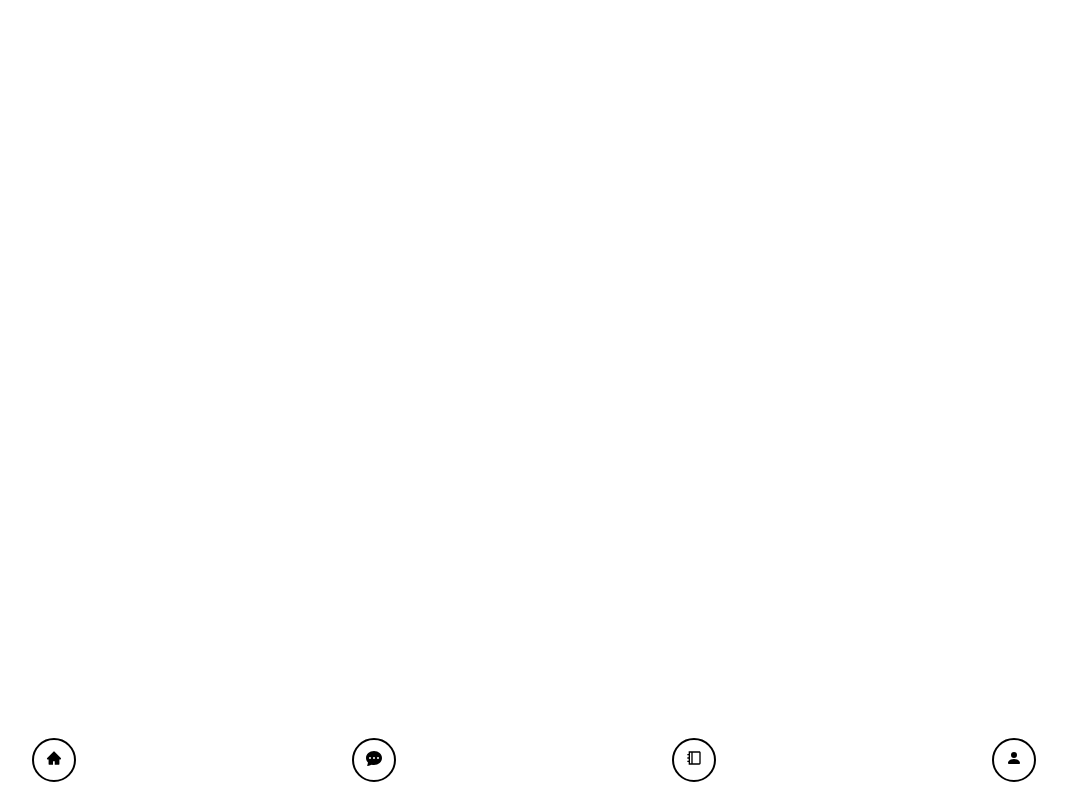
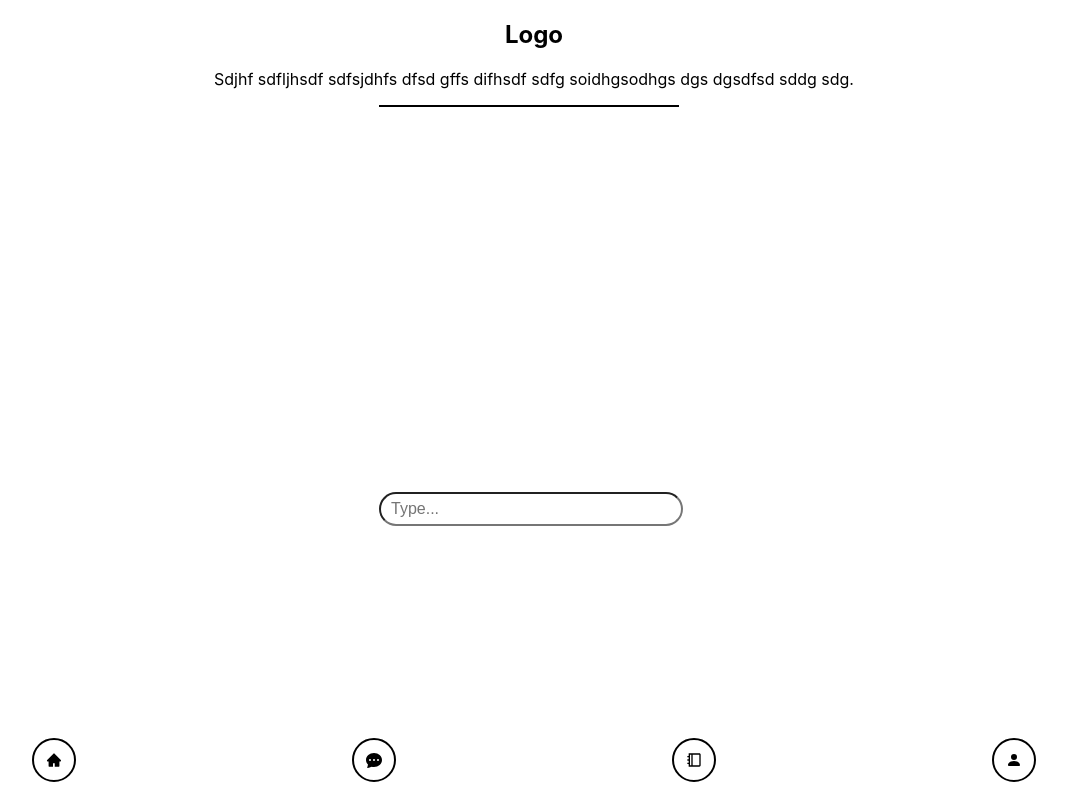
Before and after one commit to GALH2021/serenity, a JavaScript app: page /chat in a window 1280 px wide. Shown: the whole page, without its empty margins (106-1173 px from the left). Built offline with nearby package versions, Linux system fonts and the light colour scheme; the HTML template or start-up script is replaced by a standard one.

Commit message:
basic no function chat designed

```diff
--- a/src/App.css
+++ b/src/App.css
@@ -1,38 +1,32 @@
-.App {
-  text-align: center;
+.main-home-container {
+  display: flex;
+  justify-content: center;
+  flex-wrap: wrap;
 }
 
-.App-logo {
-  height: 40vmin;
-  pointer-events: none;
+.navbar-container {
+  display: flex;
+  justify-content: space-around;
+  align-items: center;
+  position: fixed;
+  color: black;
+  background-color: white;
+  height: 80px;
+  width: 100vw;
+  bottom: 0;
+  z-index: 100;
 }
 
-@media (prefers-reduced-motion: no-preference) {
-  .App-logo {
-    animation: App-logo-spin infinite 20s linear;
-  }
+.icon-circle {
+  height: 40px;
+  width: 40px;
+  border-radius: 50px;
+  display: flex;
+  justify-content: center;
+  align-items: center;
+  border: 2px solid black;
 }
 
-.App-header {
-  background-color: #282c34;
-  min-height: 100vh;
-  display: flex;
-  flex-direction: column;
-  align-items: center;
-  justify-content: center;
-  font-size: calc(10px + 2vmin);
-  color: white;
+.navbar-icons {
+  color: black;
 }
-
-.App-link {
-  color: #61dafb;
-}
-
-@keyframes App-logo-spin {
-  from {
-    transform: rotate(0deg);
-  }
-  to {
-    transform: rotate(360deg);
-  }
-}
--- a/src/App.js
+++ b/src/App.js
@@ -1,12 +1,44 @@
-import Navbar from './home/Navbar';
+import React, { BrowserRouter as Router, Link, Switch, Route } from 'react-router-dom';
+import Home from './home/Home';
+// import './Navbar.css';
+import Chat from './chat/Chat';
+import { AiFillHome } from "react-icons/ai";
+import { BsFillChatDotsFill, BsFillPersonFill } from "react-icons/bs";
+import { RiBookletLine } from "react-icons/ri";
 import './App.css';
 
 function App() {
   return (
-    <div className="App">
-      <Navbar />
+    <div className="app">
+      <Router>
+        <nav>
+          <div className="navbar-container">
+            <Link to="/home" >
+              <div className="icon-circle"><AiFillHome className="navbar-icons" /></div>
+            </Link>
+            <Link to="/chat">
+              <div className="icon-circle"><BsFillChatDotsFill className="navbar-icons" /></div>
+            </Link>
+            <Link to="/questionnaire">
+              <div className="icon-circle"><RiBookletLine className="navbar-icons" /></div>
+            </Link>
+            <Link to="/settings">
+              <div className="icon-circle"><BsFillPersonFill className="navbar-icons" /></div>
+            </Link>
+          </div>
+          <main>
+            <Switch>
+              <div>
+                <Route path='/home' component={Home}></Route>
+                <Route path='/chat' component={Chat}></Route>
+                <Route path='/questionnaire'></Route>
+                <Route path='/settings'></Route>
+              </div>
+            </Switch>
+          </main>
+        </nav>
+      </Router>
     </div>
-  );
+  )
 }
-
 export default App;
--- /dev/null
+++ b/src/chat/Chat.css
@@ -0,0 +1,35 @@
+.chatpage-container {
+    display: flex;
+    flex-wrap: wrap;
+    justify-content: center;
+}
+.chatpage-container > h2 {
+    width: 100%;
+    text-align: center;
+}
+
+.chatpage-container > p {
+    width: 100%;
+    text-align: center;
+    margin-top: 0px;
+}
+
+.chat-form-container {
+    width: 310px;
+}
+
+.chat-message-area {
+    width: 300px;
+    height: 370px;
+    border: none;
+    border-top: 2px solid black ;
+}
+
+.chat-response {
+    width: 280px;
+    height: 30px;
+    padding: 0px 10px;
+    margin-top: 15px;
+    border-radius: 50px;
+    font-size: 16px;
+}
--- /dev/null
+++ b/src/chat/Chat.js
@@ -0,0 +1,17 @@
+import './Chat.css'
+
+export default function Chat() {
+    return (
+        <div className="chatpage-container">
+            <h2>Logo</h2>
+            <p>Sdjhf sdfljhsdf sdfsjdhfs dfsd gffs difhsdf sdfg soidhgsodhgs dgs dgsdfsd sddg sdg.</p>
+            <div className="chat-form-container">
+                <div className="chat-message-area"></div>
+                <form>
+                    {/* <textarea className="chat-message-area" type="text" /> */}
+                    <input className="chat-response" type="text" placeholder="Type..." />
+                </form>
+            </div>
+        </div>
+    )
+}
--- a/src/home/Home.css
+++ b/src/home/Home.css
@@ -1,8 +1,32 @@
 .home-images {
-    height: 240px;
+    height: 100px;
     width: 300px;
 }
 
-/* .home-description {
+.last-home-div {
+    margin-bottom: 100px;
+}
+
+.home-div-containers {
     width: 300px;
-} */
+}
+
+.home-div-containers > h3 {
+    text-align: left;
+    margin-bottom: 10PX;
+    font-size: 20px;
+}
+
+.home-div-containers > h4 {
+    margin: 5px 0px -10px 0px;
+    text-align: left;
+}
+.home-div-containers > p {
+    text-align: left;
+    margin-bottom: 30px;
+    font-size: 12px;
+}
+
+.home-div-containers > h2 {
+    text-align: center;
+}
--- a/src/home/Home.js
+++ b/src/home/Home.js
@@ -2,25 +2,24 @@ import './Home.css'
 
 export default function Home() {
     return (
-        <div>
-            <h1>Welcome</h1>
-            <div>
-                <h3>Articles</h3>
+        <div className="main-home-container">
+
+            <div className="home-div-containers">
+                <h2>Logo</h2>
+                <h3>WELCOME</h3>
                 <img className="home-images" src="https://images.pexels.com/photos/1438190/pexels-photo-1438190.jpeg?auto=compress&cs=tinysrgb&dpr=2&h=750&w=1260"></img>
+                <h4>Articles</h4>
                 <p className="home-description">sldgknd ejwhf lkehr lknflasnfk  laksfh  lkehfsfaff aif e fi fi dfasdfkhoak fda fsahdfsa ofgs.</p>
-                <button>Atricles</button>
             </div>
-            <div>
-                <h3>Podcasts</h3>
+            <div className="home-div-containers">
                 <img className="home-images" src="https://images.pexels.com/photos/5939401/pexels-photo-5939401.jpeg?auto=compress&cs=tinysrgb&dpr=2&h=750&w=1260"></img>
+                <h4>Podcasts</h4>
                 <p className="home-description">sldgknd ejwhf lkehr lknflasnfk  laksfh  lkehfsfaff aif e fi fi dfasdfkhoak fda fsahdfsa ofgs.</p>
-                <button>Podcasts</button>
             </div>
-            <div>
-                <h3>Random Thing</h3>
+            <div className="last-home-div home-div-containers" >
                 <img className="home-images" src="https://images.pexels.com/photos/1108099/pexels-photo-1108099.jpeg?auto=compress&cs=tinysrgb&dpr=2&w=500"></img>
-                <p className="home-description">sldgknd ejwhf lkehr lknflasnfk  laksfh  lkehfsfaff aif e fi fi dfasdfkhoak fda fsahdfsa ofgs.</p>
-                <button>Things</button>
+                <h4>Random Things</h4>
+                <p className="">sldgknd ejwhf lkehr lknflasnfk  laksfh  lkehfsfaff aif e fi fi dfasdfkhoak fda fsahdfsa ofgs.</p>
             </div>
         </div>
 
--- a/src/home/Navbar.css
+++ b/src/home/Navbar.css
@@ -1,14 +1,20 @@
+/* .main-home-container {
+    display: flex;
+    justify-content: center;
+    flex-wrap: wrap;
+}
+
 .navbar-container {
     display: flex;
     justify-content: space-around;
     align-items: center;
     position: fixed;
     color: black;
+    background-color: white;
     height: 80px;
     width: 100vw;
     bottom: 0;
     z-index: 100;
-    background-color: white;
 }
 
 .icon-circle {
@@ -23,4 +29,4 @@
 
 .navbar-icons {
     color: black;
-}
+} */
--- a/src/home/Navbar.js
+++ b/src/home/Navbar.js
@@ -1,41 +1,42 @@
-import React, { BrowserRouter as Router, Link, Switch, Route } from 'react-router-dom';
-import Home from './Home';
-import './Navbar.css';
-import { AiFillHome } from "react-icons/ai";
-import { BsFillChatDotsFill, BsFillPersonFill } from "react-icons/bs";
-import { RiBookletLine } from "react-icons/ri";
+// import React, { BrowserRouter as Router, Link, Switch, Route } from 'react-router-dom';
+// import Home from './Home';
+// import './Navbar.css';
+// import { AiFillHome } from "react-icons/ai";
+// import { BsFillChatDotsFill, BsFillPersonFill } from "react-icons/bs";
+// import { RiBookletLine } from "react-icons/ri";
+// import Chat from 'src/chat/Chat.js';
 
-export default function Navbar() {
-    return (
-        <div>
-            <Router>
-                <nav>
-                    <div className="navbar-container">
-                        <div className="icon-circle">
-                            <Link to="/home" ><AiFillHome className="navbar-icons" /></Link>
-                        </div>
-                        <div className="icon-circle">
-                            <Link to="/chat"><BsFillChatDotsFill className="navbar-icons" /></Link>
-                        </div>
-                        <div className="icon-circle">
-                            <Link to="/questionnaire"><RiBookletLine className="navbar-icons" /></Link>
-                        </div>
-                        <div className="icon-circle">
-                            <Link to="/settings"><BsFillPersonFill className="navbar-icons" /></Link>
-                        </div>
-                    </div>
-                    <main>
-                        <Switch>
-                            <div>
-                                <Route path='/home' component={Home}></Route>
-                                <Route path='/chat'></Route>
-                                <Route path='/questionnaire'></Route>
-                                <Route path='/settings'></Route>
-                            </div>
-                        </Switch>
-                    </main>
-                </nav>
-            </Router>
-        </div>
-    )
-}
+// export default function Navbar() {
+//     return (
+//         <div>
+//             <Router>
+//                 <nav>
+//                     <div className="navbar-container">
+//                         <Link to="/home" >
+//                             <div className="icon-circle"><AiFillHome className="navbar-icons" /></div>
+//                         </Link>
+//                         <Link to="/chat">
+//                             <div className="icon-circle"><BsFillChatDotsFill className="navbar-icons" /></div>
+//                         </Link>
+//                         <Link to="/questionnaire">
+//                             <div className="icon-circle"><RiBookletLine className="navbar-icons" /></div>
+//                         </Link>
+//                         <Link to="/settings">
+//                             <div className="icon-circle"><BsFillPersonFill className="navbar-icons" /></div>
+//                         </Link>
+//                     </div>
+//                     <main>
+//                         <Switch>
+//                             <div>
+//                                 <Route path='/home' component={Home}></Route>
+//                                 <Route path='/chat' component={Chat}></Route>
+//                                 <Route path='/questionnaire'></Route>
+//                                 <Route path='/settings'></Route>
+//                             </div>
+//                         </Switch>
+//                     </main>
+//                 </nav>
+//             </Router>
+//         </div>
+//     )
+// }
```
